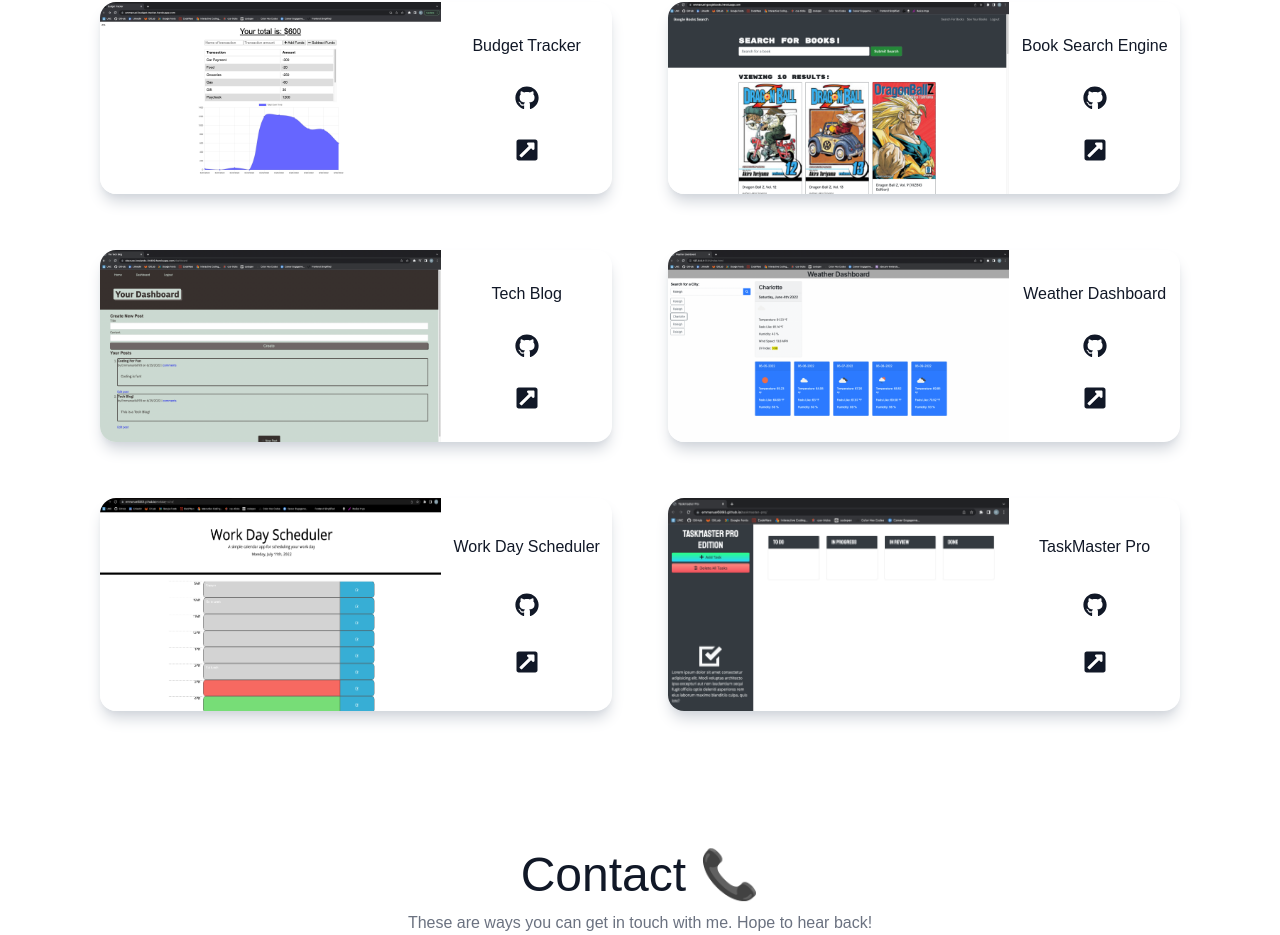
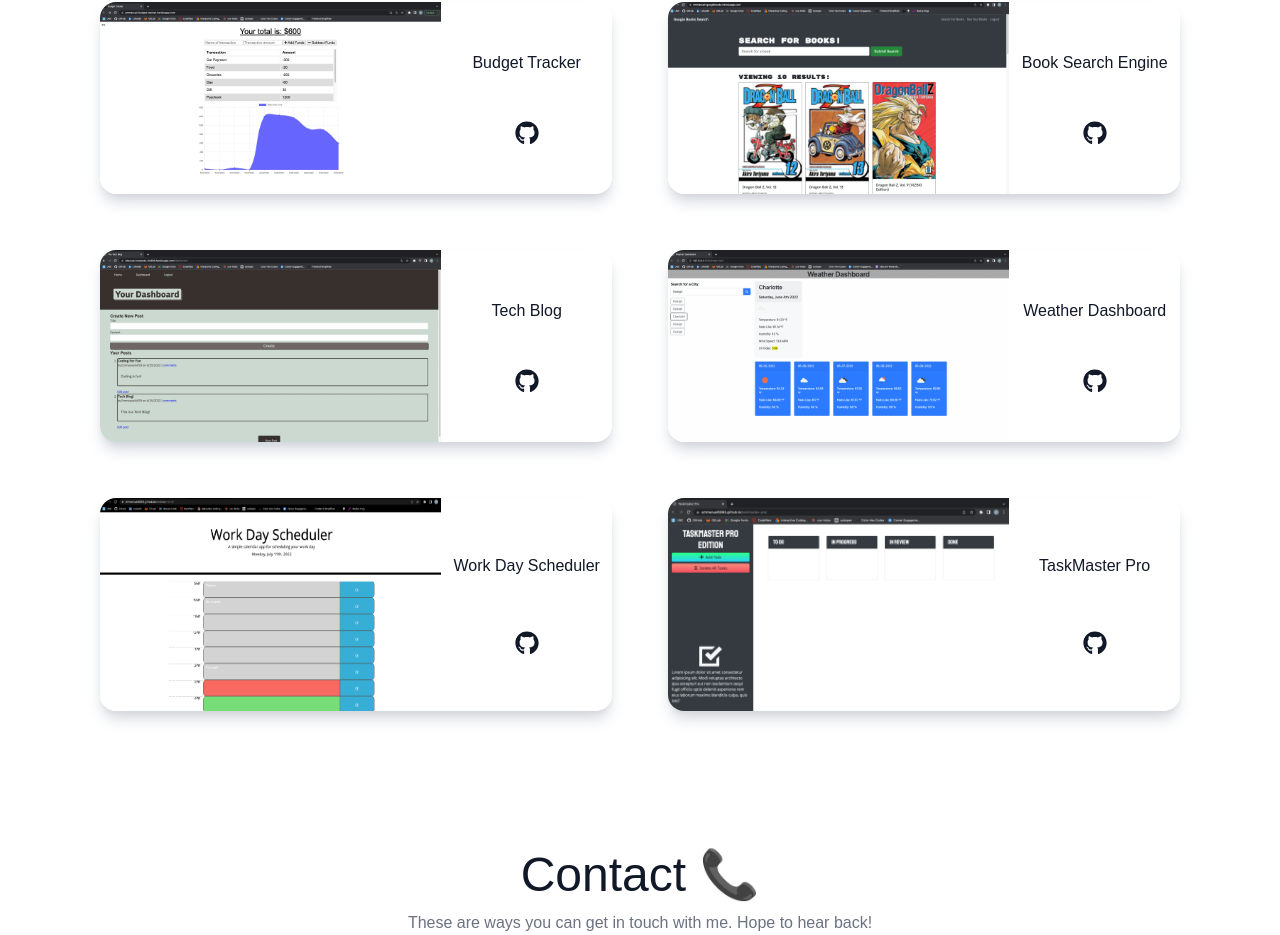
Before and after one commit to Emmanuel6093/portfolio-emmanuel, a React (Create React App) app: page / in a window 1280 px wide. Shown: the part 1088-2023 px from the top of the page. Built offline with nearby package versions, Linux system fonts and the light colour scheme.

Commit message:
updated portfolio grid

```diff
--- a/src/components/Portfolio.jsx
+++ b/src/components/Portfolio.jsx
@@ -8,7 +8,7 @@ import weatherdashboard from '../assets/weatherdashboard.png';
 import workday from '../assets/workday.png'
 import taskmaster from '../assets/taskmaster.png'
 
-import { FaGithub, FaExternalLinkSquareAlt } from "react-icons/fa";
+import { FaGithub } from "react-icons/fa";
 
 const Portfolio = () => {
   const projects = [
@@ -62,7 +62,7 @@ const Portfolio = () => {
       subtitle="These are some of the projects that I have worked on."
     >
       <div className="grid gap-8 lg:gap-14 lg:grid-cols-2">
-        {projects.map(({ id, image, title, github, demo }) => (
+        {projects.map(({ id, image, title, github }) => (
           <div
             key={id}
             className="max-w-lg flex shadow-lg shadow-gray-300 rounded-2xl overflow-clip"
@@ -79,14 +79,7 @@ const Portfolio = () => {
                 <FaGithub />
               </a>
 
-              <a
-                className="text-lg md:text-xl lg:text-2xl cursor-pointer duration-150 hover:scale-110"
-                href={demo}
-                target="_blank"
-                rel="noopener noreferrer"
-              >
-                <FaExternalLinkSquareAlt />
-              </a>
+
             </div>
           </div>
         ))}
```
